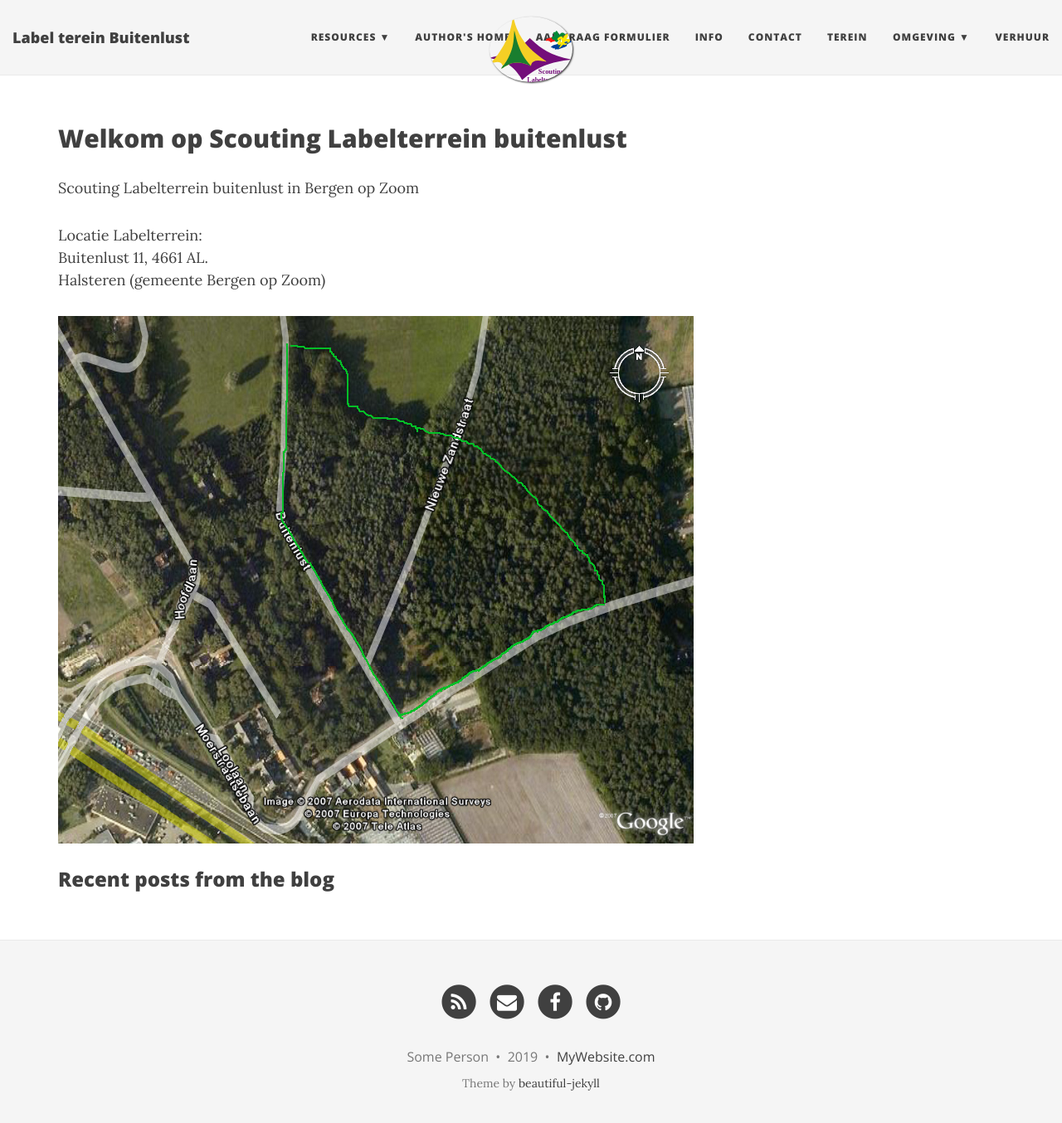
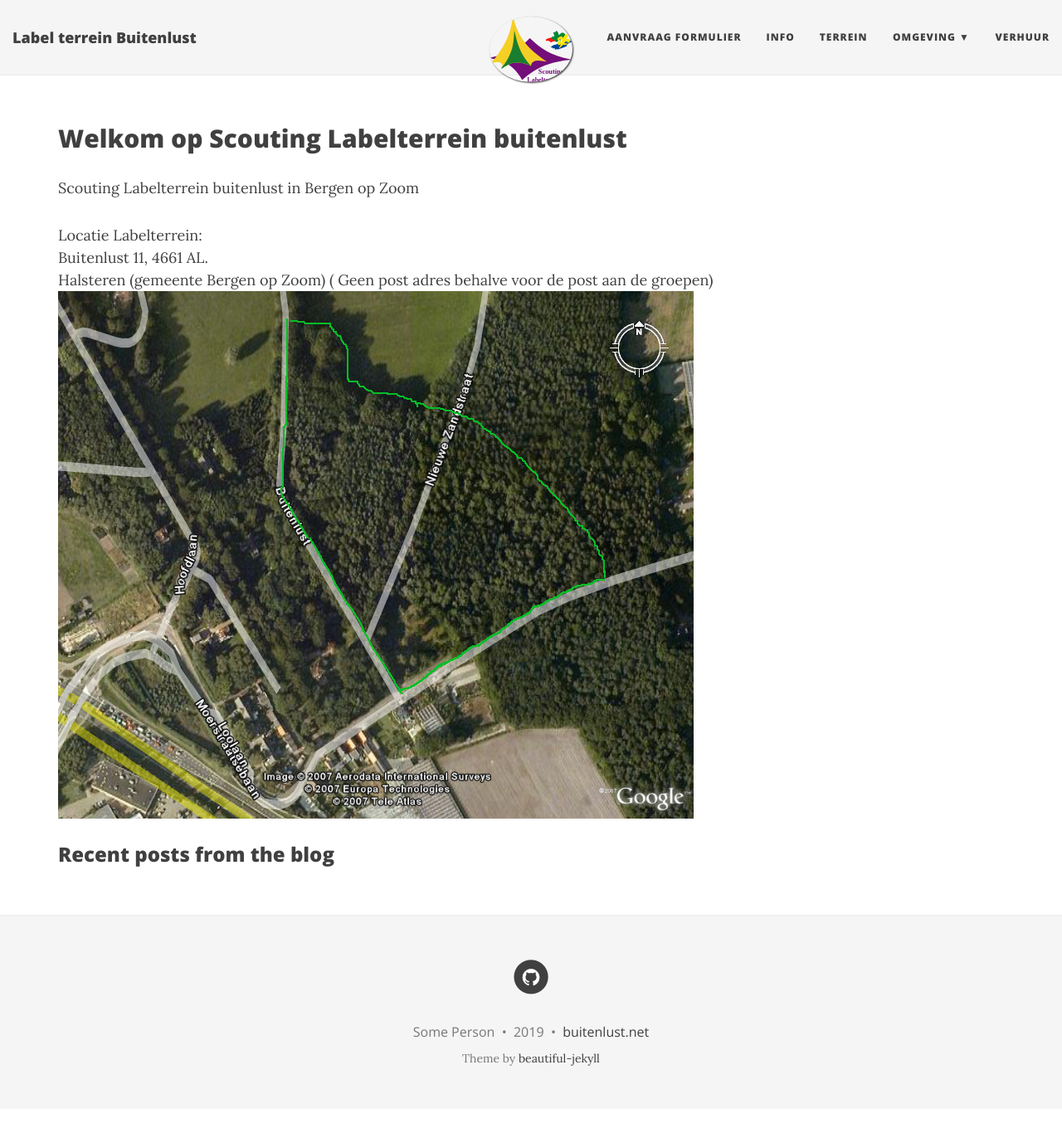
Before and after one commit to bartvantilburgwagemakers/buitenlust, a Jekyll site: the page built from pages/index.md, in a window 1280 px wide and 1367 px high. Shown: the top 1354 px of the window at 83% size. Built offline with Jekyll 4.4.1, drawn with Linux system fonts in a browser that asks for light colours; nearby versions of some CDN libraries.

Commit message:
Fixed some small issues

```diff
--- a/_config.yml
+++ b/_config.yml
@@ -1,10 +1,10 @@
 # --- General options --- #
 
 # Name of website
-title: Label terein Buitenlust
+title: Label terrein Buitenlust
 
 # Short description of your site
-description: Site over het label terein
+description: Site over het label terrein
 
 # --- Local development options ---
 # If your website is hosted locally rather than on GitHub, then you need to uncomment the next two parameters to set the url and baseurl
@@ -20,14 +20,9 @@
 
 # List of links in the navigation bar
 navbar-links:
-  Resources:
-    - Beautiful Jekyll: "http://deanattali.com/beautiful-jekyll/"
-    - Learn markdown: "http://www.markdowntutorial.com/"
-  Author's home: "http://deanattali.com"
   Aanvraag formulier : "/aanvraag"
   info : "/info"
-  Contact : "/contact"
-  Terein : "/terrein"
+  Terrein : "/terrein"
   Omgeving:
   - Omgeving : "/omgeving"
   - Activiteiten in Omgeving : "/ActiviteitenInOmgeving"
@@ -74,10 +69,10 @@
 # You can reorder the items to define the link order.
 # If you want to add a new link that isn't here, you'll need to also edit the file _data/SocialNetworks.yml
 social-network-links:
-  rss: true
-  email: "someone@example.com"
-  facebook: deanattali
-  github: daattali
+  # rss: true
+  # email: "someone@example.com"
+  # facebook: deanattali
+  github: bartvantilburgwagemakers
 #  reddit: yourname
 #  linkedin: daattali
 #  xing: yourname
@@ -99,7 +94,7 @@
 
 # How to display the link to the website in the footer
 # Remove this if you don't want a link in the footer
-url-pretty: "MyWebsite.com"  # eg. "deanattali.com/beautiful-jekyll"
+url-pretty: "buitenlust.net"  # eg. "deanattali.com/beautiful-jekyll"
 
 # --- Web Statistics Section --- #
 
--- a/pages/ActiviteitenInOmgeving.html
+++ b/pages/ActiviteitenInOmgeving.html
@@ -5,9 +5,8 @@
 permalink: /ActiviteitenInOmgeving
 intro_paragraph: Hieronder vindt je een lijst met activiteiten die je met je groep kunt bezoeken.
 ---
-<link href="https://maxcdn.bootstrapcdn.com/bootstrap/3.3.7/css/bootstrap.min.css" rel="stylesheet"/>
 <div class="container" role="main">
-
+<h2>Hieronder vindt je een lijst met activiteiten die je met je groep kunt bezoeken.</h2> <br/><br/>
     {% assign activiteiten_by_category = site.data.activiteiten | sort: "category" %}
     {% for activity in activiteiten_by_category %}
     {% if activity.category != current_activity %}
@@ -19,7 +18,7 @@
             <h4>{{ activity.title }}</h4>
             Adres: {{ activity.adres }}<br />
             <a href="Tel:{{activity.tel}}"> Tel: {{activity.tel}}</a><br />
-            <a href="{{activity.url}}"> website</a>
+            <a href="{{activity.url}}"> website</a><br/>
             <img src="{{activity.img}}" alt="image for {{activity.title}}" style="max-width:200px;max-height:200px;">
         </div>
         <br/>
--- a/pages/index.md
+++ b/pages/index.md
@@ -9,5 +9,5 @@
 Locatie Labelterrein:
 Buitenlust 11, 4661 AL.
 Halsteren (gemeente Bergen op Zoom)
-
+( Geen post adres behalve voor de post aan de groepen)
 ![lucht foto terein](../assets/img/overzichtsfoto.jpg)
```
Also changed, not shown: _includes/VerhuurCalendar.html (+7 -7 lines), pages/Verhuur.md (+1 -1 lines), pages/contact.md (deleted, +0 -17 lines), css/bootstrap.css, 1 other file.
